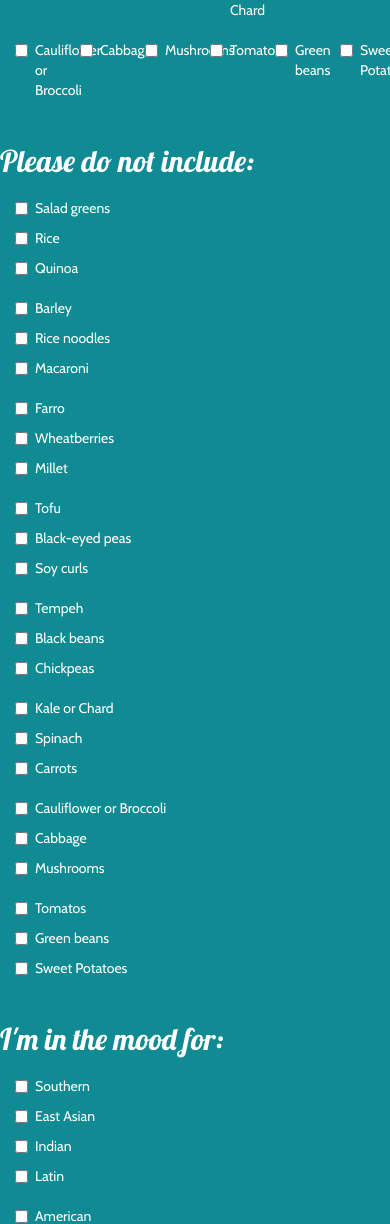
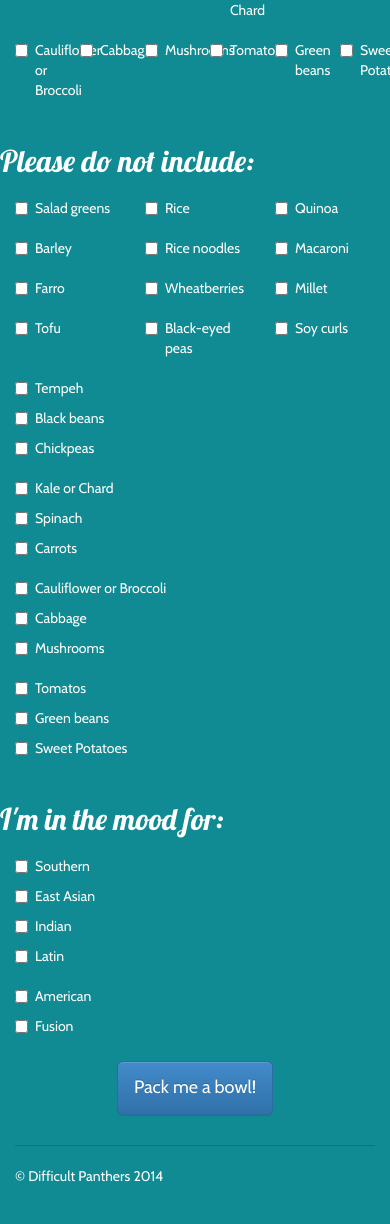
Before and after one commit to SaraDGore/magicbowl, a Django app: page / in a window 390 px wide; the page is wider, and only the part inside the window is pictured. Shown: the part 722-1946 px from the top of that part. After the commit the page ends 1904 px from the top of that part, so only its background shows below. Run offline with Django 3.2, Linux system fonts and the light colour scheme; parts of the project's set-up code (start-up, migrations or seed data) failed here and were passed over; some libraries are stand-ins or nearby versions.

Commit message:
more testing with grids

```diff
--- a/bowls/templates/base.html
+++ b/bowls/templates/base.html
@@ -153,35 +153,35 @@
             <div><h2>Please do not include:</h2></div>
         </div>
         <div class="row">
-          <div class="col-md-4"><div class="checkbox">
+          <div class="col-xs-4"><div class="checkbox">
             <label><input type="checkbox" name="dontuse" value="salad">Salad greens</label></div></div>
-          <div class="col-md-4"><div class="checkbox">
+          <div class="col-xs-4"><div class="checkbox">
             <label><input type="checkbox" name="dontuse" value="rice">Rice</label></div></div>
-          <div class="col-md-4"><div class="checkbox">
+          <div class="col-xs-4"><div class="checkbox">
             <label><input type="checkbox" name="dontuse" value="quinoa">Quinoa</label></div></div>
         </div>
         <div class="row">
-          <div class="col-md-4"><div class="checkbox">
+          <div class="col-xs-4"><div class="checkbox">
             <label><input type="checkbox" name="dontuse" value="barley">Barley</label></div></div>
-          <div class="col-md-4"><div class="checkbox">
+          <div class="col-xs-4"><div class="checkbox">
             <label><input type="checkbox" name="dontuse" value="rice">Rice noodles</label></div></div>
-          <div class="col-md-4"><div class="checkbox">
+          <div class="col-xs-4"><div class="checkbox">
             <label><input type="checkbox" name="dontuse" value="macaroni">Macaroni</label></div></div>
         </div>
         <div class="row">
-          <div class="col-md-4"><div class="checkbox">
+          <div class="col-xs-4"><div class="checkbox">
             <label><input type="checkbox" name="dontuse" value="farro">Farro</label></div></div>
-          <div class="col-md-4"><div class="checkbox">
+          <div class="col-xs-4"><div class="checkbox">
             <label><input type="checkbox" name="dontuse" value="wheatberries">Wheatberries</label></div></div>
-          <div class="col-md-4"><div class="checkbox">
+          <div class="col-xs-4"><div class="checkbox">
             <label><input type="checkbox" name="dontuse" value="millet">Millet</label></div></div>
         </div>
         <div class="row">
-          <div class="col-md-4"><div class="checkbox">
+          <div class="col-xs-4"><div class="checkbox">
             <label><input type="checkbox" name="dontuse" value="tofu">Tofu</label></div></div>
-          <div class="col-md-4"><div class="checkbox">
+          <div class="col-xs-4"><div class="checkbox">
             <label><input type="checkbox" name="dontuse" value="bep">Black-eyed peas</label></div></div>
-          <div class="col-md-4"><div class="checkbox">
+          <div class="col-xs-4"><div class="checkbox">
             <label><input type="checkbox" name="dontuse" value="soycurls">Soy curls</label></div></div>
         </div>
         <div class="row">
```
